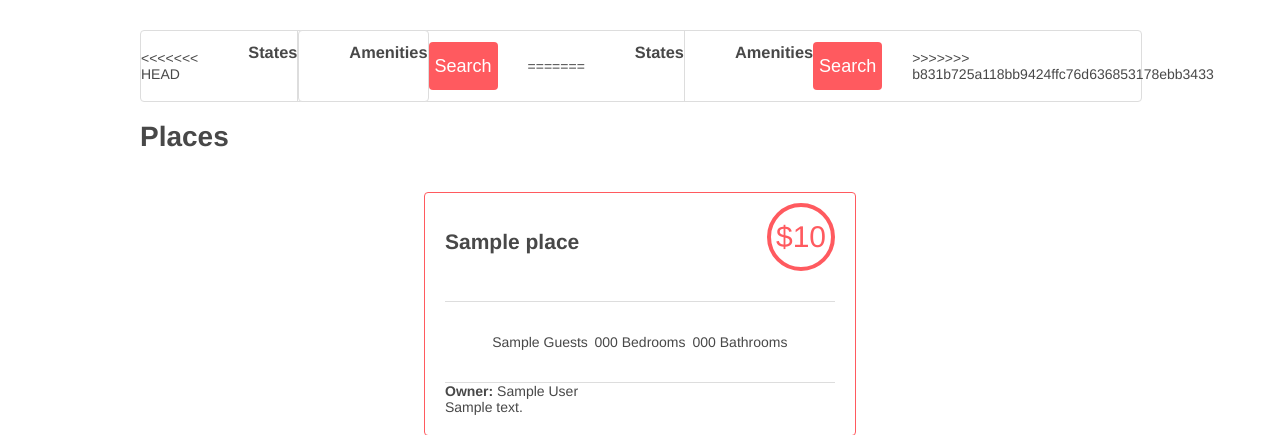
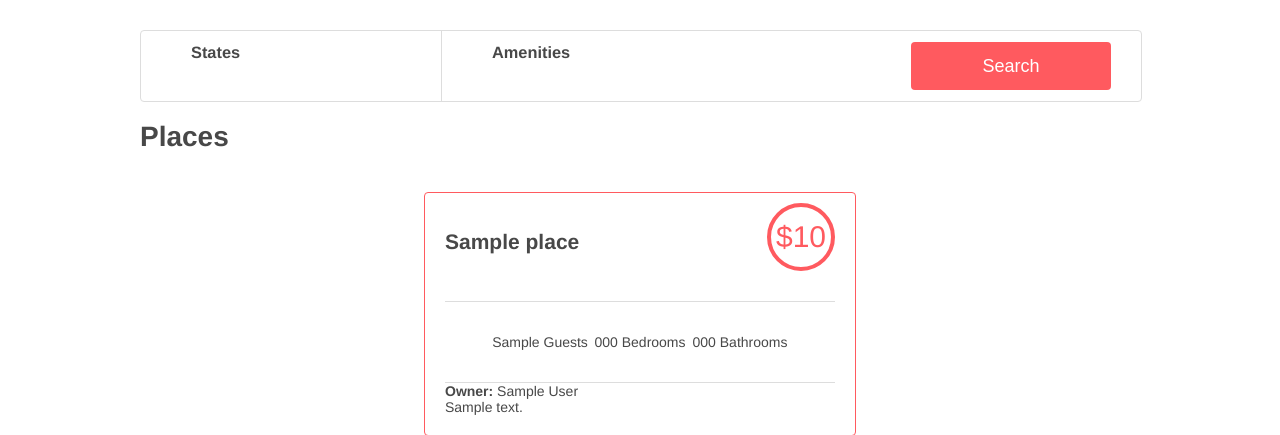
Before and after one commit to Paintballskaguy/AirBnB_clone_v4, a Flask app: template web_dynamic/templates/1-hbnb.html in a window 1280 px wide. Shown: the part 71-506 px from the top of the page. Run offline with Flask 3, Linux system fonts and the light colour scheme; the template is opened without the code that fills it: most values are stand-ins (such as "Sample title", 1, 10 or a date in 2020).

Commit message:
accepted incoming changges

```diff
--- a/web_dynamic/templates/1-hbnb.html
+++ b/web_dynamic/templates/1-hbnb.html
@@ -17,44 +17,6 @@
     </header>
     <div class="container">
       <section class="filters">
-<<<<<<< HEAD
-	<div class="locations">
-	  <h3>States</h3>
-	  <h4>&nbsp;</h4>
-	  <div class="popover">
-	    <ul>
-	      {% for state in states %}
-	      <li>
-		<h2>{{ state[0].name }}:</h2>
-		<ul>
-		  {% for city in state[1] %}
-		  <li>{{ city.name }}</li>
-		  {% endfor %}
-		</ul>
-	      </li>
-	      {% endfor %}
-	    </ul>
-	  </div>
-	</div>
-	  <div class="filters">
-	    <div class="amenities">
-	      <h3>Amenities</h3>
-	  	  <h4>&nbsp;</h4>
-	      <div class="popover">
-		    <ul>
-		    {% for amenity in amenities %}
-		    <!-- input will be to left of 'amenity name'-->
-			  <li>
-			    <left><input type="checkbox", data-id=":amenity_id", data-name=":amenity_name", size="10px"></left>
-			    {{ amenity.name }}
-		      </li>
-		    {% endfor %}
-		    </ul>
-	      </div>
-	    </div>
-	</div>
-	<button type="button">Search</button>
-=======
         <div class="locations">
           <h3>States</h3>
           <h4>&nbsp;</h4>
@@ -88,7 +50,6 @@
           </div>
         </div>
         <button type="button">Search</button>
->>>>>>> b831b725a118bb9424ffc76d636853178ebb3433
       </section>
       <div class="placesh1"><h1>Places</h1></div>
       <section class="places">
```
